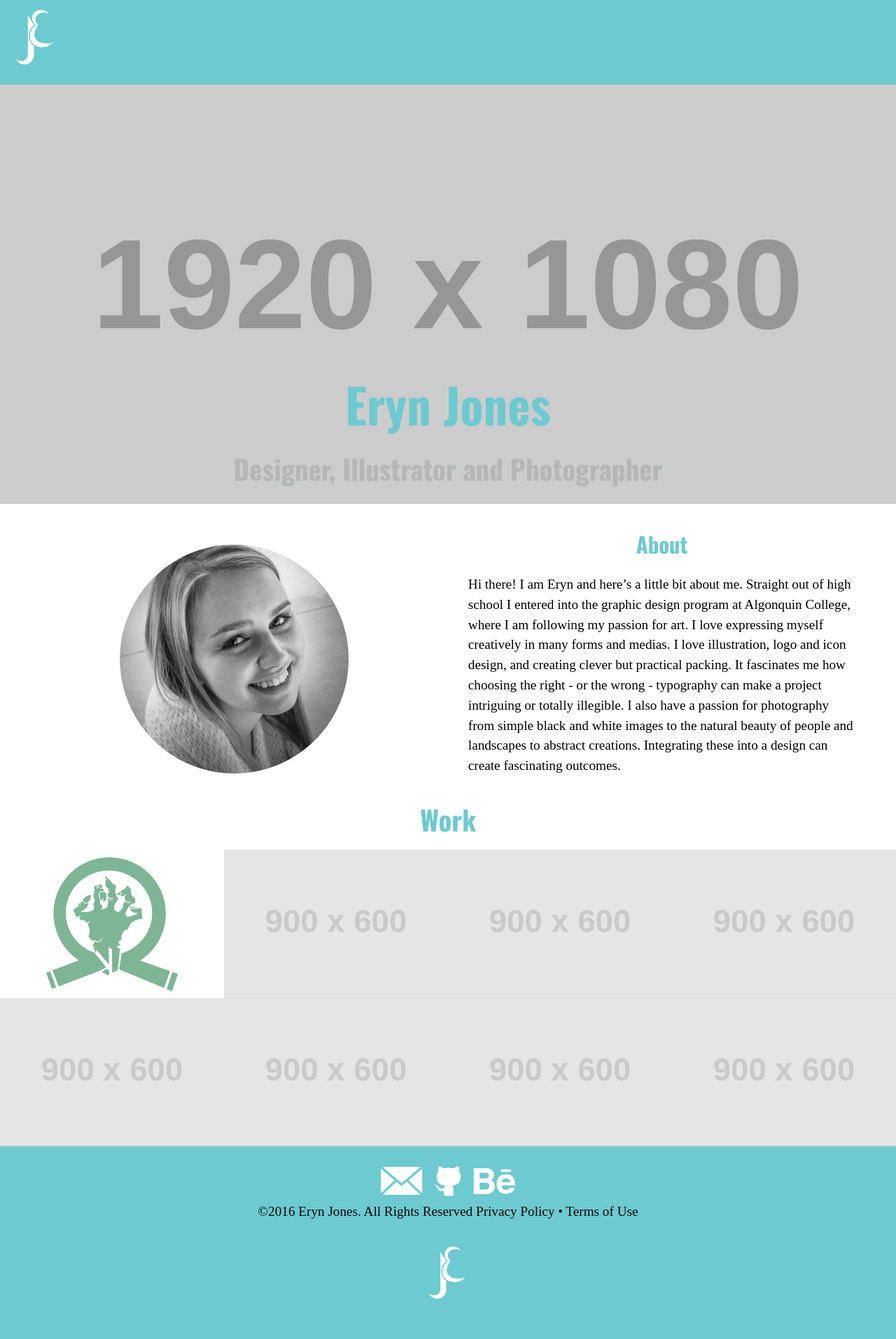
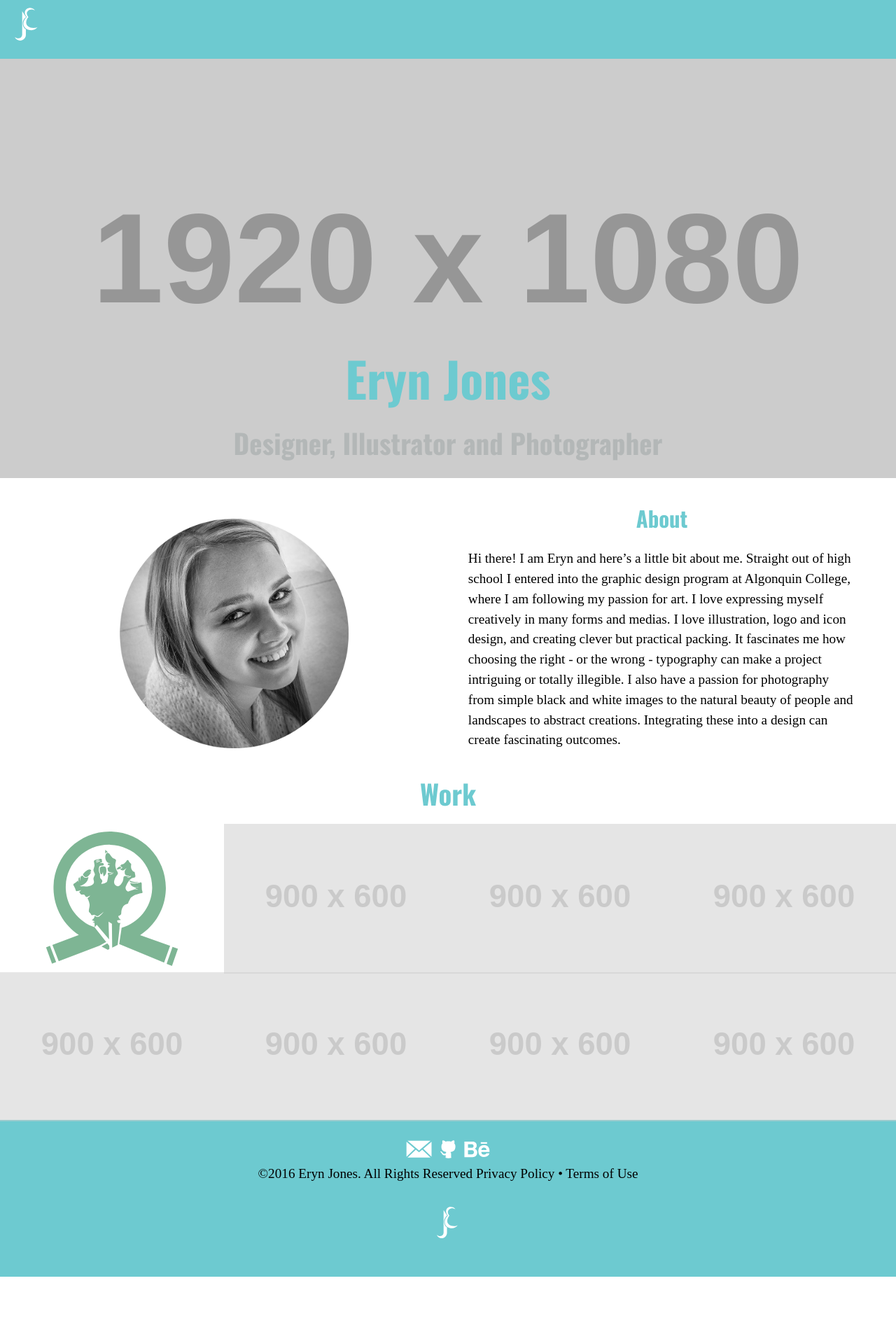
Before and after one commit to erynjones/portfolio, a Jekyll site: the page built from index.html, in a window 1280 px wide. Shown: the whole page at 70% size. Built offline with Jekyll 4.4.1, drawn with Linux system fonts in a browser that asks for light colours; some web fonts are replaced; after the commit the page ends 1824 px from its top, so only the background shows below that.

Commit message:
icon hover added and header edited

```diff
--- a/css/main.css
+++ b/css/main.css
@@ -72,6 +72,10 @@
 
 .icons {
   width: 10%;
+}
+
+.icons:hover {
+  opacity: .5;
 }
 
 .logo {
@@ -177,7 +181,7 @@
   }
 
   .icons {
-    width: 5%;
+    width: 3%;
   }
 }
 
```
